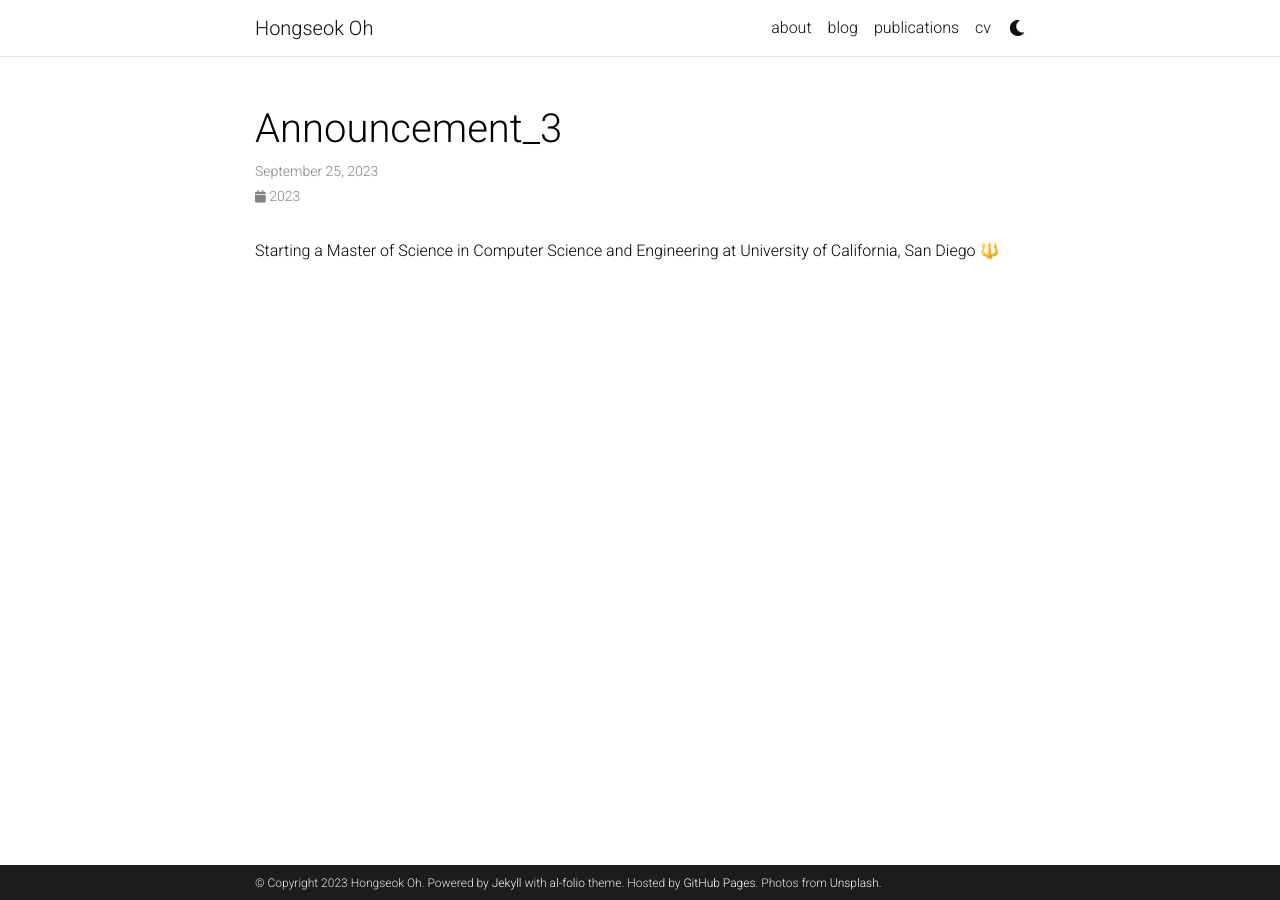
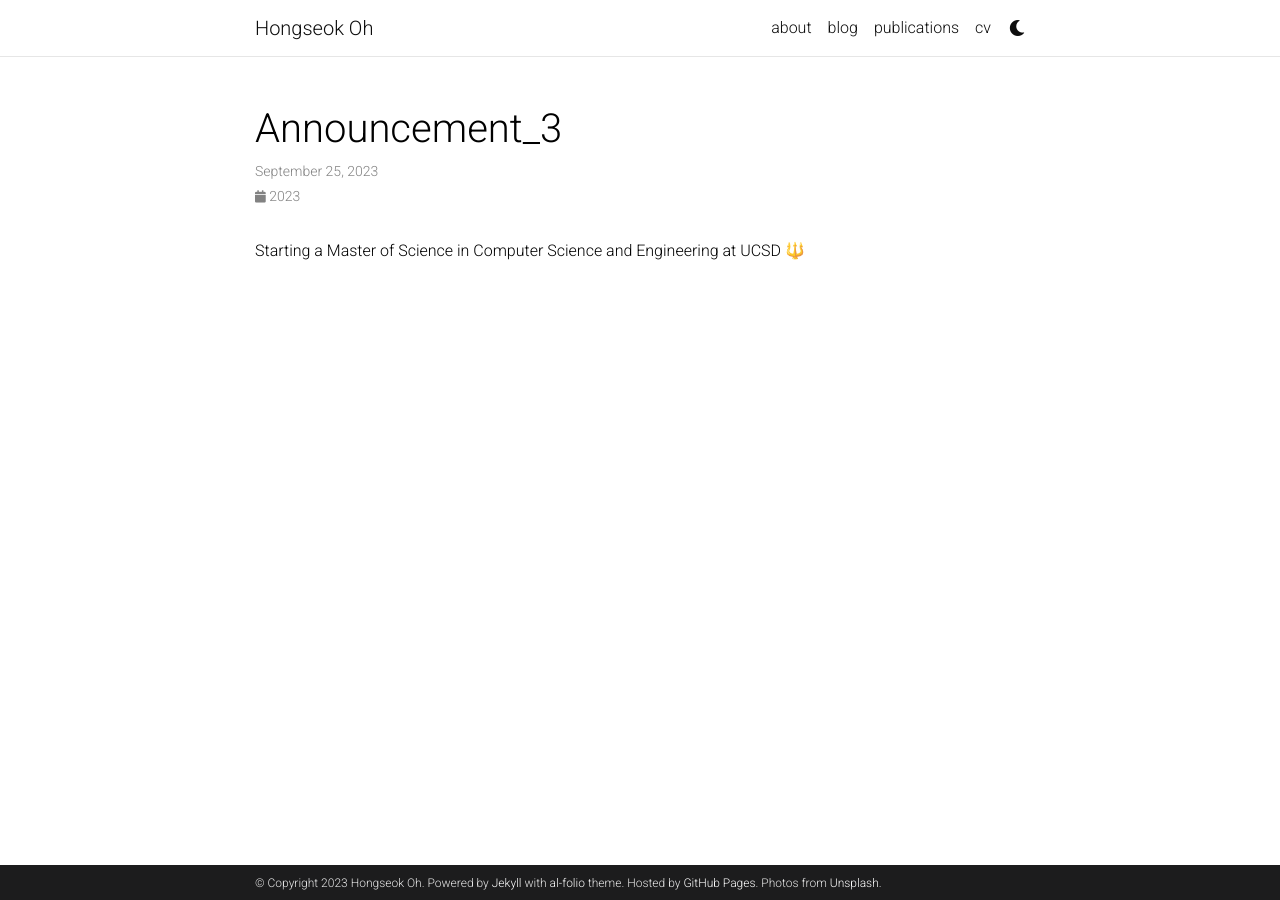
Before and after one commit to larocaroja/larocaroja.github.io, a Jekyll site: the page built from _news/announcement_3.md, in a window 1280 px wide. Built offline with Jekyll 4.4.1, drawn with Linux system fonts in a browser that asks for light colours; comment, search, counter and statistics services are not loaded; a style sheet for code colours, icons or effects is not loaded.

Commit message:
Update announcement_3.md

```diff
--- a/_news/announcement_3.md
+++ b/_news/announcement_3.md
@@ -5,4 +5,4 @@ inline: true
 related_posts: false
 ---
 
-Starting a Master of Science in Computer Science and Engineering at University of California, San Diego 🔱
+Starting a Master of Science in Computer Science and Engineering at UCSD 🔱
```
